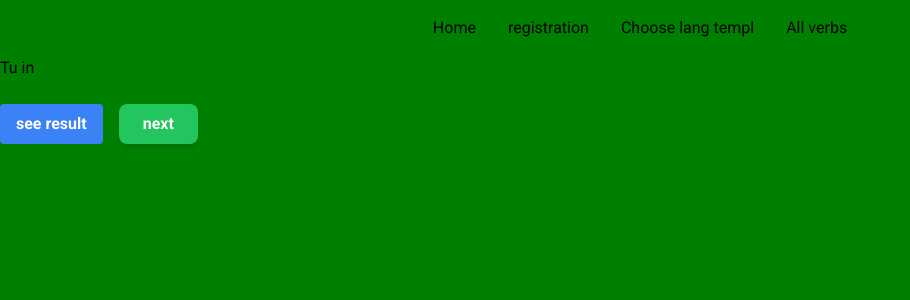
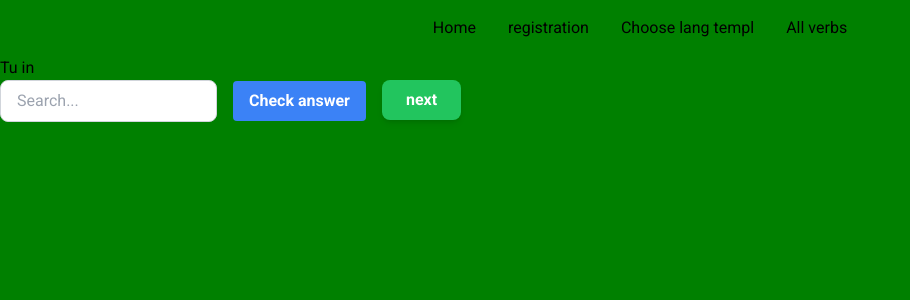
Before and after one commit to randomhero177/conjugate-me, a Next.js app: page /practice-selected in a window 1280 px wide. Shown: the top 300 px of the page, without its empty margins (0-910 px from the left). Built offline with nearby package versions, Linux system fonts and the light colour scheme.

Commit message:
input to check the answer

```diff
--- a/src/app/practice-selected/page.tsx
+++ b/src/app/practice-selected/page.tsx
@@ -2,6 +2,7 @@
 
 import { useEffect, useState } from "react";
 import { useDispatch, useSelector } from "react-redux";
+import CheckForm from "@/components/CheckForm";
 import { RootState } from "@/types/typeVerbs";
 import Pronomb from "@/data/pronomb";
 import getRandomInRange from "@/util/getRandom";
@@ -23,7 +24,11 @@ export default function PracticeSelected() {
 
     function getCurrentConjugated() {
         console.log(currentPronomb);
-        const conjugatedVerb = SpanishVerbs.getConjugation(currentVerb, currentTense.replace(' ', '_'), Pronomb.indexOf(currentPronomb));
+        let conjugatedVerb = '';
+        if (currentVerb && currentTense) {
+            conjugatedVerb = SpanishVerbs.getConjugation(currentVerb, currentTense.replace(' ', '_'), Pronomb.indexOf(currentPronomb));
+        }
+
         console.log(conjugatedVerb)
         return conjugatedVerb
     }
@@ -47,16 +52,17 @@ export default function PracticeSelected() {
             </div>
 
             <div>{currentPronomb} <i><b>{currentVerb}</b></i> in {currentTense}</div>
-            <div className="mt-6">
-                <button
-                    className="bg-blue-500 hover:bg-blue-700 text-white font-bold py-2 px-4 rounded focus:outline-none focus:shadow-outline"
-                    onClick={() => getCurrentConjugated()}
-                >see result</button>
-                <button
-                    className="ml-4 px-6 py-2 bg-green-500 text-white font-bold rounded-lg shadow-md hover:bg-green-600 focus:outline-none focus:ring-2 focus:ring-green-400 focus:ring-opacity-50 transition"
-                    onClick={() => randomiseVerbsAndTense()}
-                >next</button>
+            <div className="flex items-start">
+                <CheckForm correctAnswer={getCurrentConjugated()}></CheckForm>
+                <div className="">
+                    <button
+                        className="ml-4 px-6 py-2 bg-green-500 text-white font-bold rounded-lg shadow-md hover:bg-green-600 focus:outline-none focus:ring-2 focus:ring-green-400 focus:ring-opacity-50 transition"
+                        onClick={() => randomiseVerbsAndTense()}
+                    >next</button>
+                </div>
             </div>
+
+
         </div>
     )
 }
--- /dev/null
+++ b/src/components/CheckForm.tsx
@@ -0,0 +1,56 @@
+import { useState } from "react";
+
+interface Props {
+    correctAnswer: string
+}
+
+const CheckForm = ({correctAnswer = ''}: Props) => {
+    const [query, setQuery] = useState('');
+    const [showResult, setshowResult] = useState(false);
+    const [isCorrect, setIsCorrect] = useState(false);
+    const [wantTooSee, setWantTooSee] = useState(false);
+
+
+    function checkResult() {
+        console.log(correctAnswer)
+        setshowResult(true);
+        setIsCorrect(query.toLowerCase() === correctAnswer.toLowerCase())
+    }
+
+    return (
+        <div>
+            <div>
+                <input
+                    type="text"
+                    className="px-4 py-2 mr-4 border border-gray-300 rounded-lg focus:ring-indigo-500 focus:border-indigo-500"
+                    placeholder="Search..."
+                    value={query}
+                    onChange={(e) => setQuery(e.target.value)}
+                    autoComplete="off"
+                />
+                <button
+                    onClick={() => checkResult()}
+                    className="bg-blue-500 hover:bg-blue-700 text-white font-bold py-2 px-4 rounded focus:outline-none focus:shadow-outline">Check answer</button>
+            </div>
+            {
+                showResult && (
+
+                    <div>
+                        {isCorrect ? "You're right" : "Try again"}
+                        <div>
+                            {!isCorrect && wantTooSee && (
+                                <div>The correct answer is {correctAnswer}</div>
+                            )}
+                            {!isCorrect && !wantTooSee && (
+                                <div onClick={() => setWantTooSee(true)}>Show correct answer</div>
+                            )}
+                        </div>
+                    </div>
+
+                )
+            }
+        </div>
+    )
+}
+
+export default CheckForm
```
